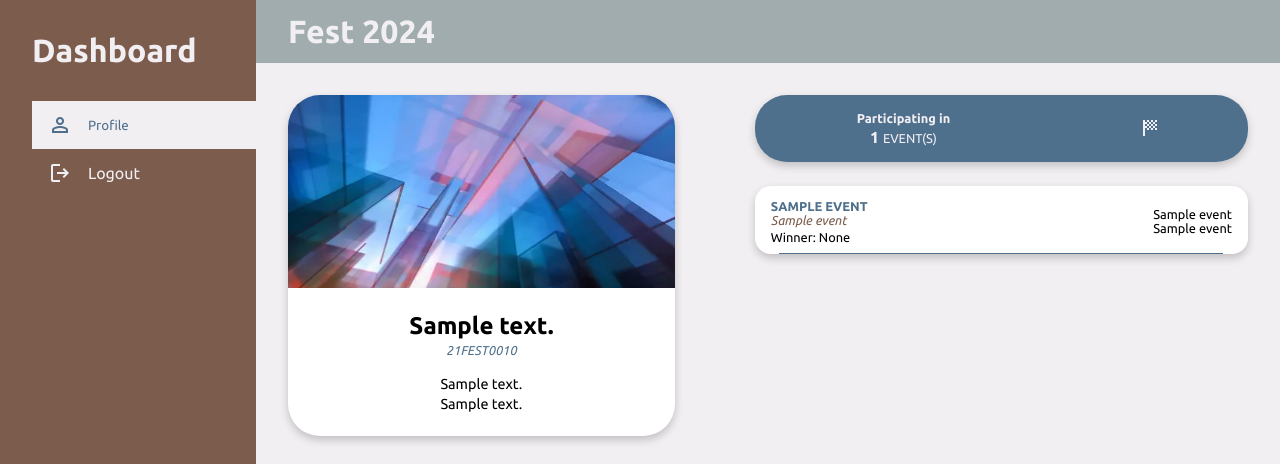
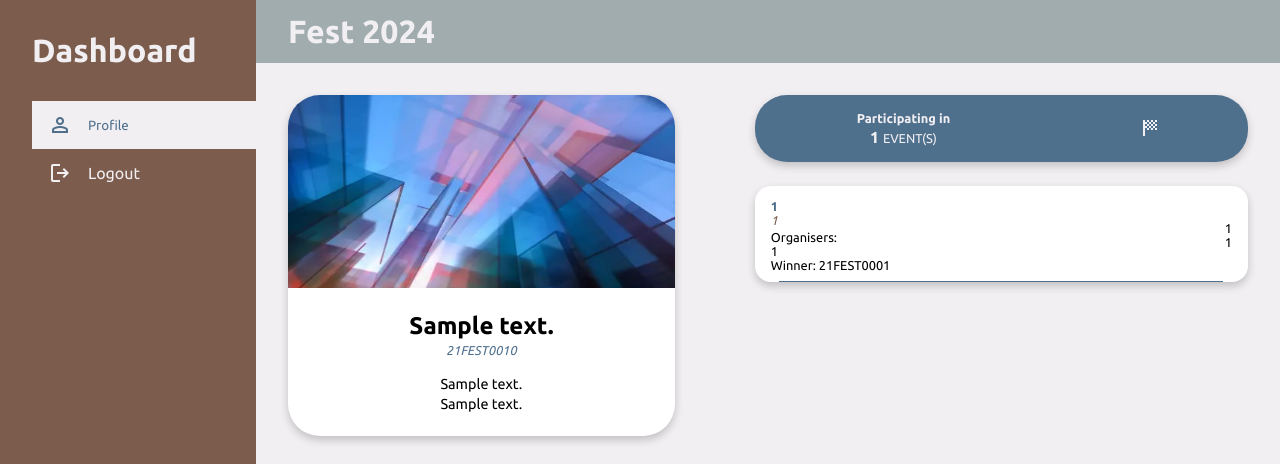
Before and after one commit to Baron105/DBMS-WebApp, a Flask app: template templates/index.html in a window 1280 px wide. Shown: the top 464 px of the page. Run offline with Flask 2, Linux system fonts and the light colour scheme; the template is opened without the code that fills it: most values are stand-ins (such as "Sample title", 1, 10 or a date in 2020); some libraries are stand-ins or nearby versions.

Commit message:
the fixer

```diff
--- a/templates/index.html
+++ b/templates/index.html
@@ -20,6 +20,7 @@
                     <span class="material-symbols-outlined">Person</span>
                     <button class="tablinks" onclick="toggleDiv1()">Profile</button>
                 </li>
+
 
                 {% if organise == 1 %}
                 <li id="organise-tab">
@@ -106,19 +107,24 @@
                             {% for event in participating_event %}
                             <div class="event-list-el">
                                 <div class="event-list-el-col1">
-                                    <h4 class="e-name">{{event[1]}}</h4>
-                                    <p class="e-venue">{{event[4]}}</p>
+                                    <h4 class="e-name">{{event[0][1]}}</h4>
+                                    <p class="e-venue">{{event[0][4]}}</p>
+                                    <p> Organisers:<br>
+                                        {% for organiser in event[1] %}
+                                        {{organiser[0]}}<br>
+                                        {% endfor %}
+                                    </p>
                                     <p class="e-winner">Winner:
-                                        {% if event[5] %}
-                                        {{'21FEST' + '%04d'|format(event[5])}}
+                                        {% if event[0][5] %}
+                                        {{'21FEST' + '%04d'|format(event[0][5])}}
                                         {% else %}
                                         None
                                         {% endif %}
                                     </p>
                                 </div>
                                 <div class="event-list-el-col2">
-                                    <p class="e-date">{{event[2]}}</p>
-                                    <p class="e-time">{{event[3]}}</p>
+                                    <p class="e-date">{{event[0][2]}}</p>
+                                    <p class="e-time">{{event[0][3]}}</p>
                                 </div>
                             </div>
                             <div class="event-list-hr"></div>
@@ -139,19 +145,24 @@
                             {% for event in volunteering_event %}
                             <div class="event-list-el">
                                 <div class="event-list-el-col1">
-                                    <h4 class="e-name">{{event[1]}}</h4>
-                                    <p class="e-venue">{{event[4]}}</p>
+                                    <h4 class="e-name">{{event[0][1]}}</h4>
+                                    <p class="e-venue">{{event[0][4]}}</p>
+                                    <p> Organisers:<br>
+                                        {% for organiser in event[1] %}
+                                        {{organiser[0]}}<br>
+                                        {% endfor %}
+                                    </p>
                                     <p class="e-winner">Winner:
-                                        {% if event[5] %}
-                                        {{'21FEST' + '%04d'|format(event[5])}}
+                                        {% if event[0][5] %}
+                                        {{'21FEST' + '%04d'|format(event[0][5])}}
                                         {% else %}
                                         None
                                         {% endif %}
                                     </p>
                                 </div>
                                 <div class="event-list-el-col2">
-                                    <p class="e-date">{{event[2]}}</p>
-                                    <p class="e-time">{{event[3]}}</p>
+                                    <p class="e-date">{{event[0][2]}}</p>
+                                    <p class="e-time">{{event[0][3]}}</p>
                                 </div>
                             </div>
                             <div class="event-list-hr"></div>
```
